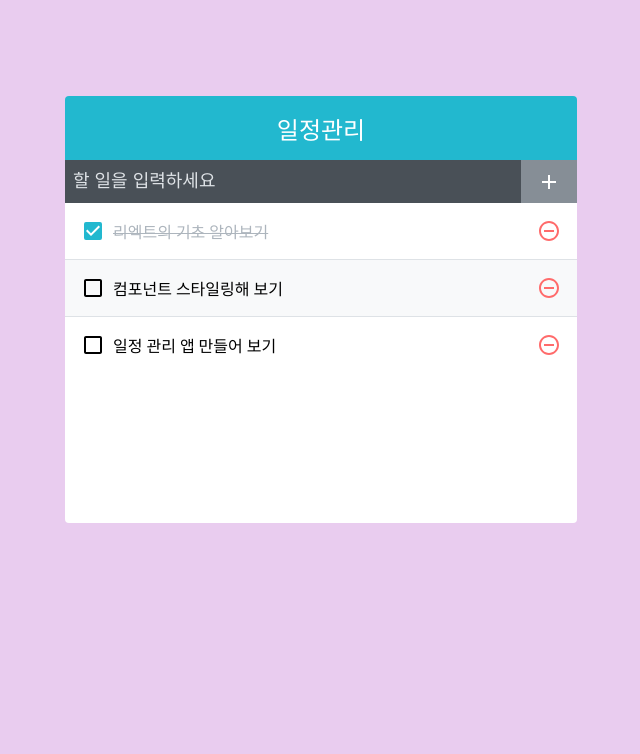
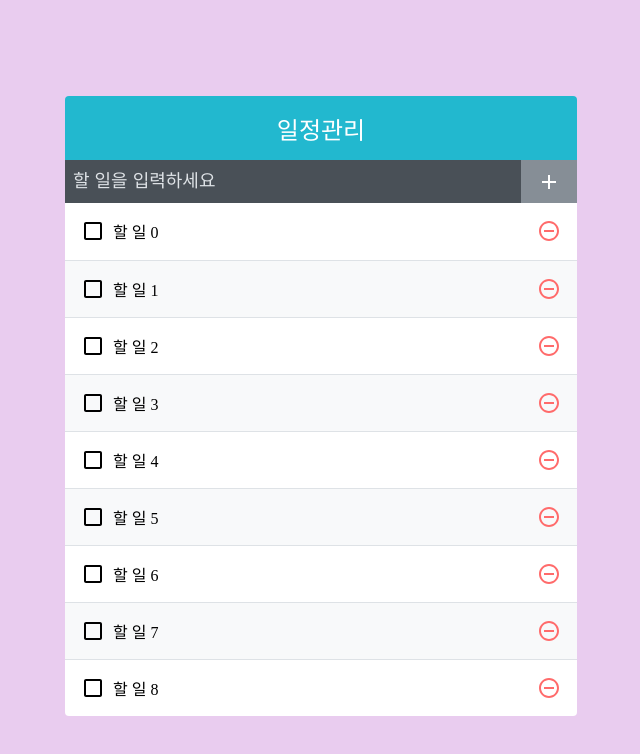
Before and after one commit to ITK-SHIN/todolist_react, a React (Create React App) app: page / in a window 1280 px wide. Shown: the top 754 px of the page, without its empty margins (319-959 px from the left). Built offline with nearby package versions, Linux system fonts and the light colour scheme.

Commit message:
컴포넌트 성능 최적화 react-virtualized 사용

```diff
--- a/package.json
+++ b/package.json
@@ -11,6 +11,7 @@
     "react-dom": "^18.2.0",
     "react-icons": "^4.10.1",
     "react-scripts": "5.0.1",
+    "react-virtualized": "^9.22.5",
     "sass": "^1.64.2",
     "web-vitals": "^2.1.0"
   },
--- a/src/App.js
+++ b/src/App.js
@@ -1,58 +1,58 @@
 /* eslint-disable arrow-parens */
-import { useCallback, useRef, useState } from 'react';
+import { useCallback, useRef, useReducer } from 'react';
 import TodoTemplate from './components/TodoTemplate';
 import TodoInsert from './components/TodoInsert';
 import TodoList from './components/TodoList';
 
+function createBulkTodos() {
+  const array = [];
+  for (let i = 0; i <= 2500; i++) {
+    array.push({
+      id: i,
+      text: `할 일 ${i}`,
+      checked: false,
+    });
+  }
+  return array;
+}
+
+function todoReducer(todos, action) {
+  switch (action.type) {
+    case 'INSERT': // 새로추가
+      return todos.concat(action.todo);
+    case 'REMOVE': // 제거
+      return todos.filter((todo) => todo.id !== action.id);
+    case 'TOGGLE': // 토글
+      return todos.map((todo) => (todo.id === action.id ? { ...todo, checked: !todo.checked } : todo));
+    default:
+      return todos;
+  }
+}
+
 const App = () => {
-  const [todos, setTodos] = useState([
-    {
-      id: 1,
-      text: '리엑트의 기초 알아보기',
-      checked: true,
-    },
-    {
-      id: 2,
-      text: '컴포넌트 스타일링해 보기',
-      checked: false,
-    },
-    {
-      id: 3,
-      text: '일정 관리 앱 만들어 보기',
-      checked: false,
-    },
-  ]);
+  const [todos, dispatch] = useReducer(todoReducer, undefined, createBulkTodos);
 
   // 고유값으로 사용될 id
   // ref를 사용하여 변수 담기
-  const nextId = useRef(4);
+  const nextId = useRef(2501);
 
-  const onInsert = useCallback(
-    (text) => {
-      const todo = {
-        id: nextId.current,
-        text,
-        checked: false,
-      };
-      setTodos(todos.concat(todo));
-      nextId.current += 1; // nextId 1씩 더하기
-    },
-    [todos],
-  );
+  const onInsert = useCallback((text) => {
+    const todo = {
+      id: nextId.current,
+      text,
+      checked: false,
+    };
+    dispatch({ type: 'INSERT', todo });
+    nextId.current += 1;
+  }, []);
 
-  const onRemove = useCallback(
-    (id) => {
-      setTodos(todos.filter((todo) => todo.id !== id));
-    },
-    [todos],
-  );
+  const onRemove = useCallback((id) => {
+    dispatch({ type: 'REMOVE', id });
+  }, []);
 
-  const onToggle = useCallback(
-    (id) => {
-      setTodos(todos.map((todo) => (todo.id === id ? { ...todo, checked: !todo.checked } : todo)));
-    },
-    [todos],
-  );
+  const onToggle = useCallback((id) => {
+    dispatch({ type: 'TOGGLE', id });
+  }, []);
 
   return (
     <TodoTemplate>
--- a/src/components/TodoList.js
+++ b/src/components/TodoList.js
@@ -1,12 +1,28 @@
 /* eslint-disable arrow-parens */
+import React, { useCallback } from 'react';
 import './TodoList.scss';
+import { List } from 'react-virtualized';
 import TodoListItem from './TodoListItem';
 
-const TodoList = ({ todos, onRemove, onToggle }) => (
-  <div className="TodoList">
-    {todos.map((todo) => (
-      <TodoListItem todo={todo} key={todo.id} onRemove={onRemove} onToggle={onToggle} />
-    ))}
-  </div>
-);
-export default TodoList;
+const TodoList = ({ todos, onRemove, onToggle }) => {
+  const rowRenderer = useCallback(
+    ({ index, key, style }) => {
+      const todo = todos[index];
+      return <TodoListItem todo={todo} key={todo.id} onRemove={onRemove} onToggle={onToggle} style={style} />;
+    },
+    [onRemove, onToggle, todos],
+  );
+  return (
+    <List
+      className="todoList"
+      width={512} // 전체 크기
+      height={513} // 전체 높이
+      rowCount={todos.length} // 항목 개수
+      rowHeight={57} // 항목 높이
+      rowRenderer={rowRenderer} // 항목을 렌더링 할 때 쓰는 함수
+      list={todos} // 배열
+      style={{ outline: 'none' }} // List에 기본 적용되는 outline 스타일 제거
+    />
+  );
+};
+export default React.memo(TodoList);
--- a/src/components/TodoListItem.js
+++ b/src/components/TodoListItem.js
@@ -1,11 +1,13 @@
 import { MdCheckBoxOutlineBlank, MdCheckBox, MdRemoveCircleOutline } from 'react-icons/md';
 import cn from 'classnames';
 import './TodoListItem.scss';
+import React from 'react';
 
-const TodoListItem = ({ todo, onRemove, onToggle }) => {
+const TodoListItem = ({ todo, onRemove, onToggle, style }) => {
   const { id, text, checked } = todo;
 
   return (
+    <div className="TodoListItem-virtualized" style={style}>
       <div className="TodoListItem">
         <div className={cn('checkbox', { checked })} onClick={() => onToggle(id)}>
           {checked ? <MdCheckBox /> : <MdCheckBoxOutlineBlank />}
@@ -16,6 +18,7 @@ const TodoListItem = ({ todo, onRemove, onToggle }) => {
           <MdRemoveCircleOutline />
         </div>
       </div>
+    </div>
   );
 };
-export default TodoListItem;
+export default React.memo(TodoListItem);
--- a/src/components/TodoListItem.scss
+++ b/src/components/TodoListItem.scss
@@ -42,8 +42,14 @@
       color: #ff8787;
     }
   }
+}
+
+.TodoListItem-virtualized {
   //엘리먼트 사이사이에 테두리를 넣어 줌
   & + & {
     border-top: 1px solid #dee2e6;
   }
+  &:nth-child(even) {
+    background: #f8f9fa;
+  }
 }
```
Also changed, not shown: 1 other file (tests, documents, lock files or other folders). Lines whose indentation alone changed are shown as unchanged.
